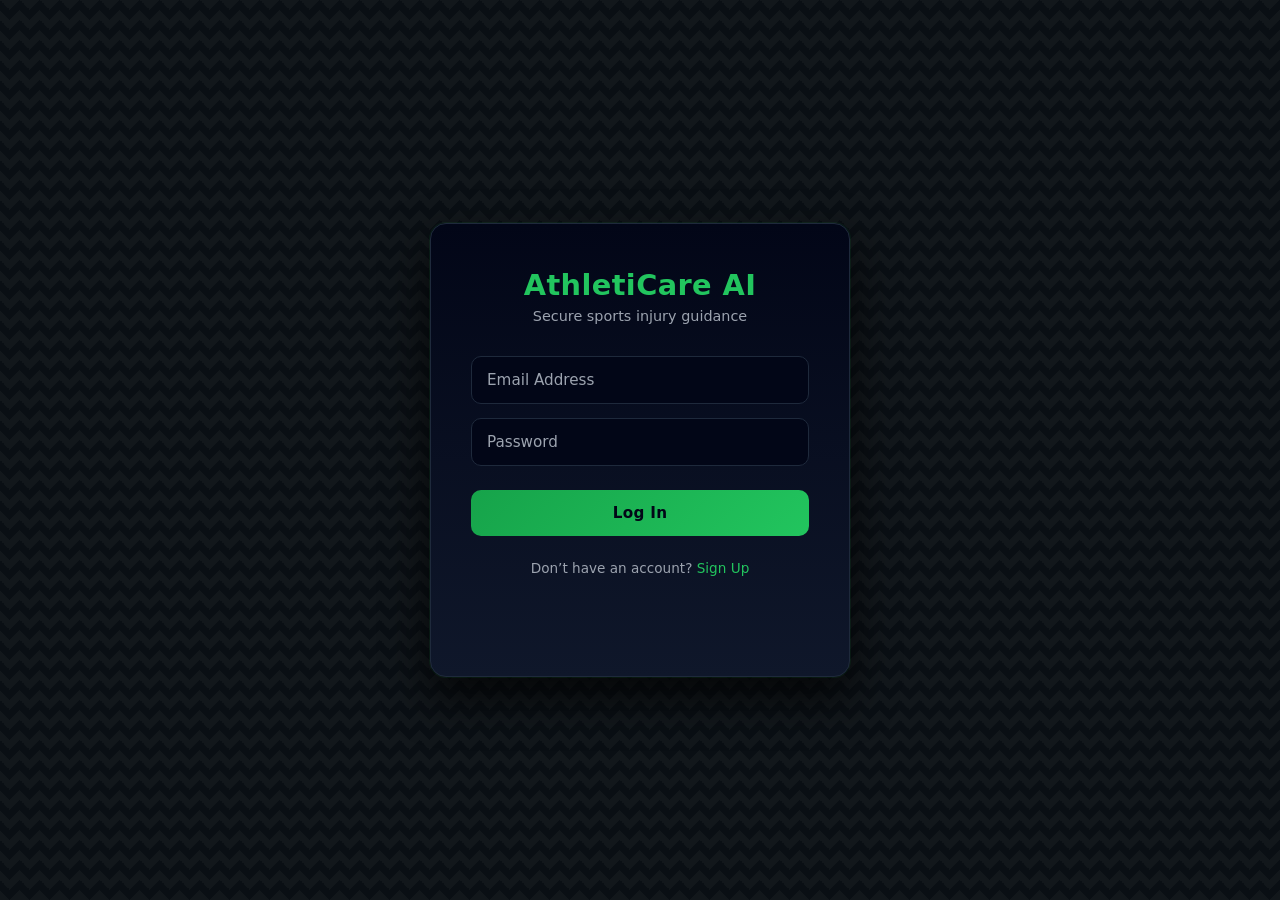
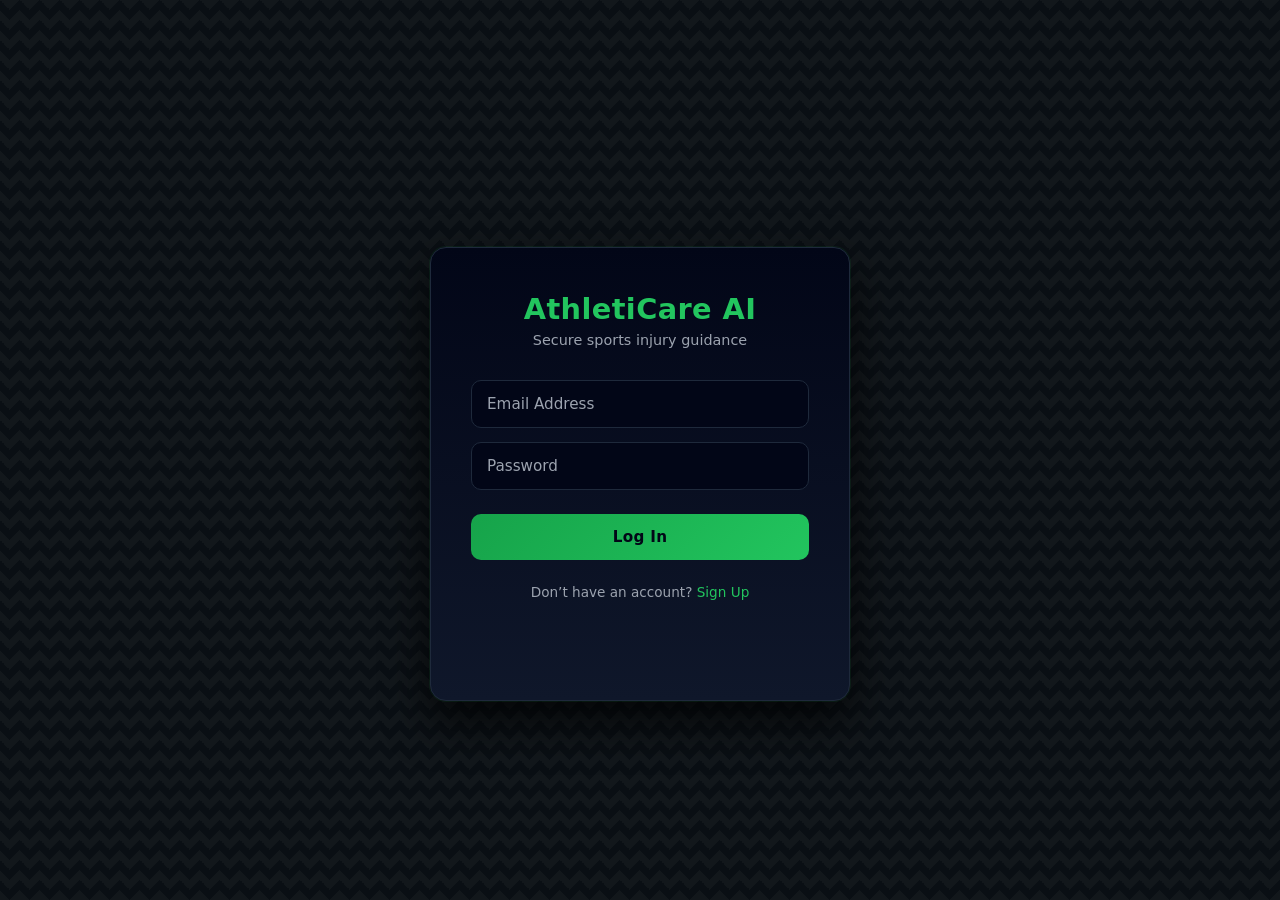

Update login.css

--- a/public/css/login.css
+++ b/public/css/login.css
@@ -15,6 +15,10 @@
     --green-glow: rgba(34, 197, 94, 0.35);
 
     --border-color: #1e293b;
+
+    /* Navbar colors (matching About page) */
+    --nav-bg: rgba(0, 0, 0, 0.9);
+    --nav-border: rgba(0, 210, 106, 0.2);
 }
 
 /* =====================================================
@@ -39,20 +43,114 @@ body {
     background-color: var(--bg-main);
 
     display: flex;
-    align-items: center;
-    justify-content: center;
+    flex-direction: column;
 
     color: var(--text-primary);
+}
+
+/* =====================================================
+   NAVBAR
+   ===================================================== */
+.navbar {
+    position: fixed;
+    top: 0;
+    left: 0;
+    right: 0;
+    z-index: 1000;
+    background: var(--nav-bg);
+    backdrop-filter: blur(20px);
+    -webkit-backdrop-filter: blur(20px);
+    display: flex;
+    justify-content: space-between;
+    align-items: center;
+    padding: 16px 36px;
+    border-bottom: 1px solid var(--nav-border);
+}
+
+.nav-logo {
+    font-size: 1.4rem;
+    font-weight: 700;
+    color: var(--green-accent);
+    letter-spacing: -0.02em;
+    text-shadow: 0 0 20px rgba(34, 197, 94, 0.3);
+}
+
+.nav-links {
+    display: flex;
+    align-items: center;
+    gap: 8px;
+}
+
+.nav-links a {
+    color: var(--green-accent);
+    text-decoration: none;
+    padding: 10px 18px;
+    font-weight: 500;
+    font-size: 0.95rem;
+    border-radius: 8px;
+    transition: all 0.3s cubic-bezier(0.4, 0, 0.2, 1);
+    position: relative;
+    overflow: hidden;
+}
+
+.nav-links a::before {
+    content: '';
+    position: absolute;
+    top: 0;
+    left: 0;
+    right: 0;
+    bottom: 0;
+    background: linear-gradient(135deg, var(--green-accent) 0%, #16a34a 100%);
+    opacity: 0;
+    transition: opacity 0.3s ease;
+    z-index: -1;
+}
+
+.nav-links a:hover::before {
+    opacity: 0.1;
+}
+
+.nav-links a:hover {
+    transform: translateY(-2px);
+}
+
+.nav-cta {
+    border: 1px solid var(--green-accent) !important;
+    background: transparent;
+}
+
+.nav-cta:hover {
+    background: var(--green-accent) !important;
+    color: #0a0f14 !important;
+    box-shadow: 0 8px 24px rgba(34, 197, 94, 0.3);
+}
+
+/* Mobile Nav Toggle */
+.nav-toggle {
+    display: none;
+    flex-direction: column;
+    gap: 5px;
+    cursor: pointer;
+    padding: 8px;
+}
+
+.nav-toggle span {
+    width: 24px;
+    height: 2px;
+    background: var(--green-accent);
+    transition: 0.3s ease;
 }
 
 /* =====================================================
    AUTH CONTAINER
    ===================================================== */
 .auth-container {
-    width: 100%;
-    padding: 2rem;
+    flex: 1;
     display: flex;
+    align-items: center;
     justify-content: center;
+    padding: 80px 2rem 2rem;
+    width: 100%;
 }
 
 .auth-card {
@@ -171,10 +269,48 @@ button:hover {
 /* =====================================================
    ERROR MESSAGES
    ===================================================== */
-/* Error / Success Messages */
 #error-message,
 #loginMessage {
     margin-top: 1rem;
     font-weight: bold;
     min-height: 1.5rem;
+}
+
+/* =====================================================
+   RESPONSIVE
+   ===================================================== */
+@media (max-width: 768px) {
+    .navbar {
+        padding: 14px 20px;
+    }
+
+    .nav-logo {
+        font-size: 1.2rem;
+    }
+
+    .nav-links {
+        display: none;
+    }
+
+    .nav-toggle {
+        display: flex;
+    }
+
+    .auth-container {
+        padding: 70px 1.5rem 1.5rem;
+    }
+
+    .auth-card {
+        padding: 2rem 1.5rem;
+    }
+}
+
+@media (max-width: 480px) {
+    .auth-header h1 {
+        font-size: 1.5rem;
+    }
+
+    .auth-card {
+        padding: 1.5rem 1.25rem;
+    }
 }
